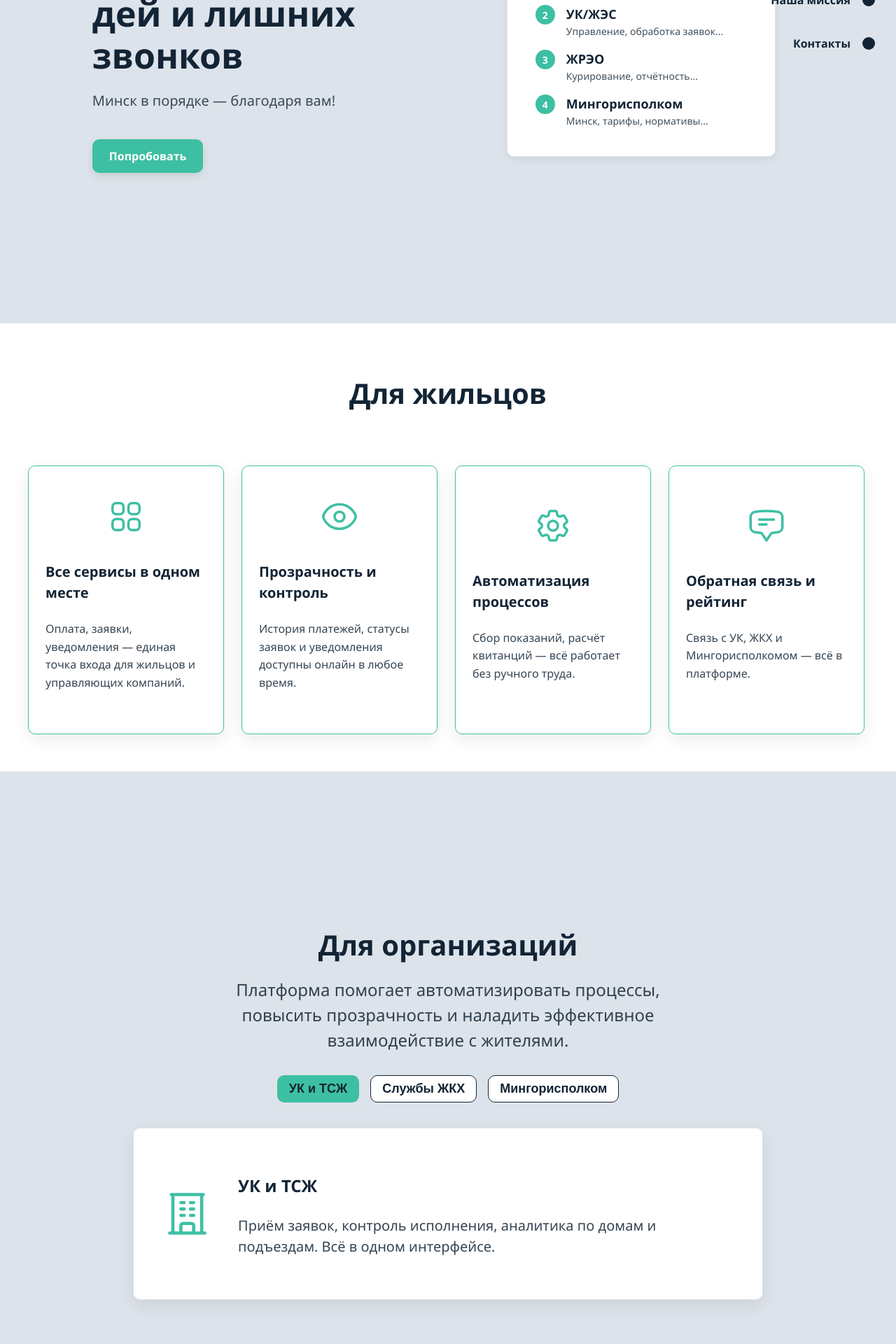
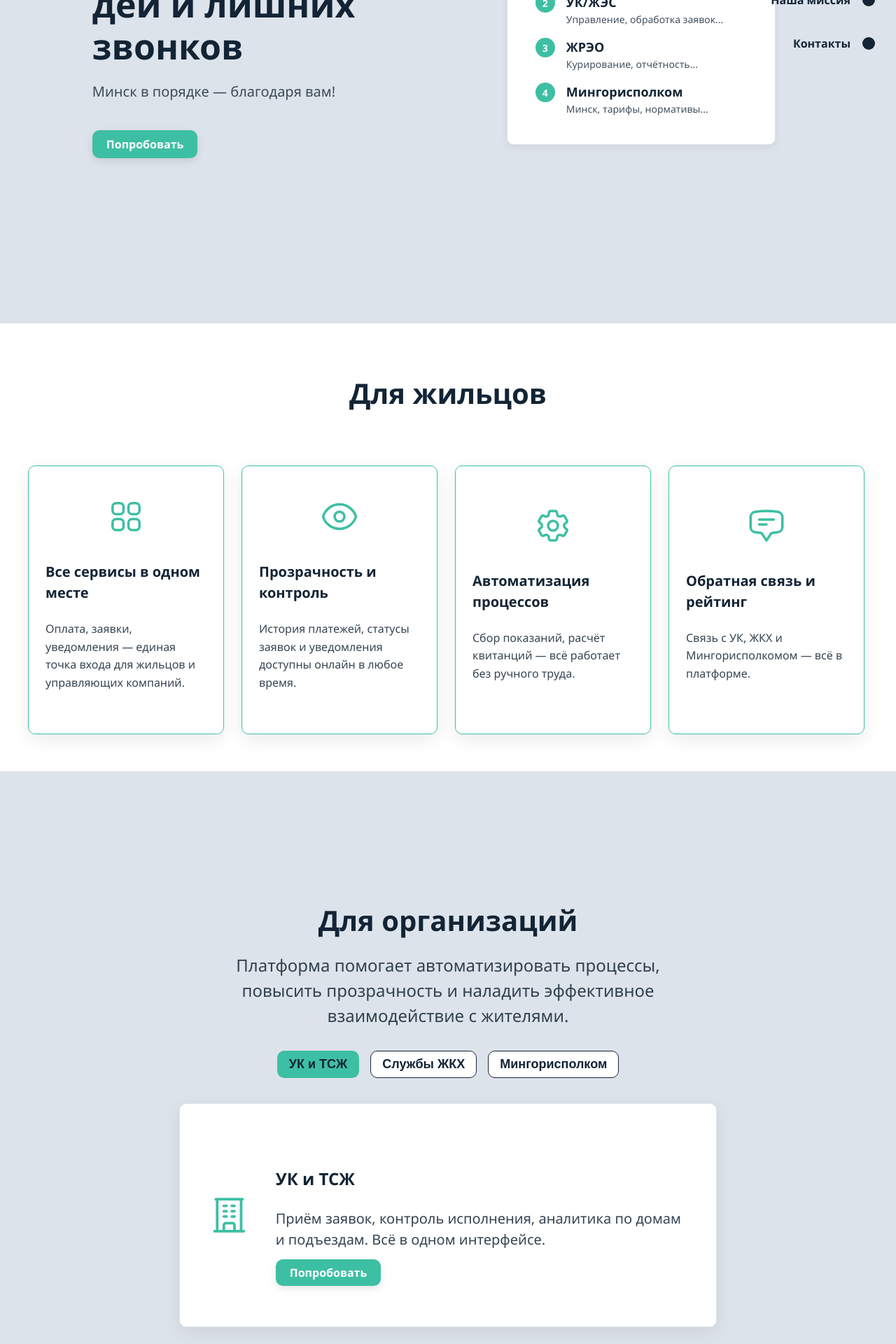
Before and after one commit to HooomyDev/Hooomy.Front, a React (Create React App) app: page / in a window 1280 px wide. Shown: the part 450-2370 px from the top of the page at 70% size. Built offline with nearby package versions, Linux system fonts and the light colour scheme.

Commit message:
ForOrganisation mobile adaptive

```diff
--- a/src/components/ForOrganizations/ForOrganizations.jsx
+++ b/src/components/ForOrganizations/ForOrganizations.jsx
@@ -1,7 +1,7 @@
 import React, { useRef, useState } from "react";
 import styles from "./ForOrganizations.module.css";
 import { tabs } from "./tabs";
-import TabPanel from "../../TabPanel/TabPanel";
+import TabPanel from "../TabPanel/TabPanel";
 import TabsList from "../TabsList/TabsList";
 import { SwitchTransition, Transition } from "react-transition-group";
 
--- a/src/components/ForOrganizations/ForOrganizations.module.css
+++ b/src/components/ForOrganizations/ForOrganizations.module.css
@@ -1,5 +1,4 @@
 .wrapper {
-  padding: 0 0 0 0;
   text-align: center;
   width: 100%;
   margin: 0;
--- a/src/components/Hero/Hero.module.css
+++ b/src/components/Hero/Hero.module.css
@@ -5,7 +5,7 @@
   justify-content: center;
   gap: var(--spacing-xxl);
   width: 100%;
-  padding: 50px 0 0;
+  padding: var(--spacing-md) 0 0;
 }
 
 .textContainer {
@@ -47,12 +47,11 @@
 }
 
 .tryButton {
-  display: inline-block;
   margin-top: var(--spacing-lg);
   background-color: var(--element-color);
   color: var(--main-color);
   border: none;
-  padding: 12px 24px;
+  padding: var(--spacing-sm) var(--spacing-lg);
   border-radius: var(--border-radius);
   font-size: var(--font-size-md);
   font-weight: 600;
--- a/src/TabPanel/TabPanel.jsx
+++ b/src/components/TabPanel/TabPanel.jsx
@@ -1,5 +1,6 @@
 import React from "react";
 import styles from "./TabPanel.module.css";
+import { NavLink } from "react-router-dom";
 
 export default function TabPanel({
   icon: Icon,
@@ -14,6 +15,9 @@ export default function TabPanel({
       <div>
         <h3 className={styles.title}>{title}</h3>
         <p className={styles.description}>{description}</p>
+        <NavLink to="/register" className={styles.tryButton}>
+          Попробовать
+        </NavLink>
       </div>
     </div>
   );
--- a/src/TabPanel/TabPanel.module.css
+++ b/src/components/TabPanel/TabPanel.module.css
@@ -10,8 +10,8 @@
   padding: var(--spacing-xxl);
   box-shadow: 0 8px 24px rgba(0, 0, 0, 0.08);
   width: 100%;
-  max-width: 900px;
-  margin: 0 auto;
+  max-width: 60%;
+  min-height: 20rem;
   text-align: left;
   transition: transform 0.4s ease, box-shadow 0.4s ease, opacity 0.4s ease;
 }
@@ -40,11 +40,60 @@
   opacity: 0.85;
 }
 
+.tryButton {
+  margin-top: var(--spacing-lg);
+  background-color: var(--element-color);
+  color: var(--main-color);
+  border: none;
+  padding: var(--spacing-sm) var(--spacing-lg);
+  border-radius: var(--border-radius);
+  font-size: var(--font-size-md);
+  font-weight: 600;
+  cursor: pointer;
+  text-decoration: none;
+  box-shadow: 0 4px 12px rgba(0, 0, 0, 0.1);
+  transition: background-color 0.2s ease, transform 0.2s ease;
+}
+
+.tryButton:hover {
+  background-color: var(--main-color);
+  border: 1px solid var(--font-color);
+  color: var(--font-color);
+  transform: scale(1.02);
+}
+
+.tryButton:active {
+  transform: scale(0.97);
+}
+
+.fade-entering {
+  opacity: 0;
+  transform: translateY(10px) scale(0.98);
+}
+
+.fade-entered {
+  opacity: 1;
+  transform: translateY(0) scale(1);
+  transition: opacity 400ms ease-out, transform 400ms ease-out;
+}
+
+.fade-exiting {
+  opacity: 0;
+  transform: translateY(-10px) scale(0.98);
+  transition: opacity 400ms ease-in, transform 400ms ease-in;
+}
+
+.fade-exited {
+  opacity: 0;
+  transform: translateY(-10px) scale(0.98);
+}
+
 @media (max-width: 480px) and (orientation: portrait) {
   .card {
+    border: 1px solid var(--element-color);
     flex-direction: column;
     align-items: center;
-    padding: var(--spacing-lg);
+    text-align: center;
     max-width: 100%;
   }
 
--- a/src/components/TabsList/TabsList.module.css
+++ b/src/components/TabsList/TabsList.module.css
@@ -11,7 +11,6 @@
   border: 1px solid var(--font-color);
   padding: var(--spacing-sm) var(--spacing-md);
   margin-bottom: var(--spacing-md);
-  border-radius: var(--border-radius);
   cursor: pointer;
   transition: all 0.3s ease;
   color: var(--font-color);
```
